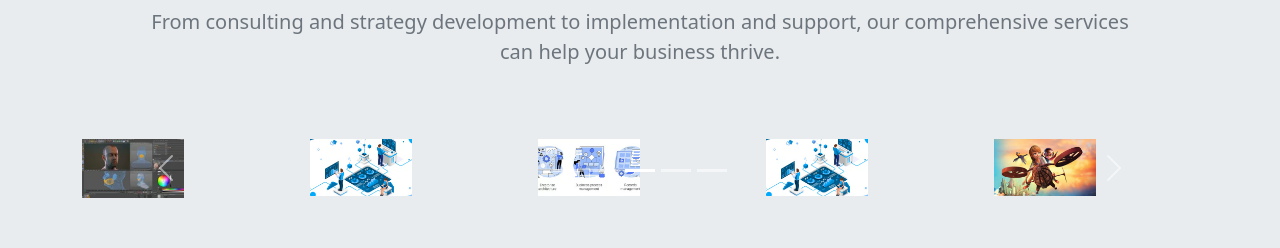
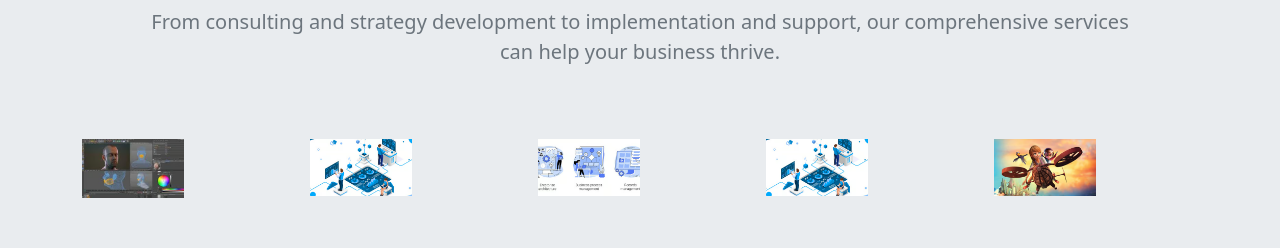
Before and after one commit to 140519982022/evocus-static-react-website, a React (Create React App) app: page / in a window 1280 px wide. Shown: the part 1420-1668 px from the top of the page. Built offline with nearby package versions, Linux system fonts and the light colour scheme.

Commit message:
remove dots arrows from carousel

```diff
--- a/src/components/ContentCarouselSection.jsx
+++ b/src/components/ContentCarouselSection.jsx
@@ -7,47 +7,33 @@ import slider4 from '../assets/images/slider4.avif';
 
 import Button from 'react-bootstrap/Button';
 
-
-// import hmm2 from '../assets/images/slider3.avif';
-
 export default function ContentCarouselSection() {
-
     const images = [
         slider1,
         slider2,
         slider3,
         slider2,
         slider4
-
-
     ];
 
     return (
-
         <>
             <div className=' container-fluid bg-body-secondary py-5 my-5 position-relative'>
-
                 <div className='container d-flex flex-column justify-content-between'>
                     <div className='row'>
-
                         <div className='col-md-11 m-auto'>
-
-
                             <div className='h1 pt-5'>
                                 Trusted by over 100+ of the world's most innovative companies
                             </div>
-
                             <div className='text-secondary py-4 text-center' style={{ fontSize: '20px' }}>
                                 From consulting and strategy development to implementation and support, our comprehensive services <br />
                                 can help your business thrive.
                             </div>
                         </div>
                     </div>
-
-
                     <Row className='row py-5'>
                         <Col>
-                            <Carousel interval={2000} pause={false} wrap={true} showIndicators={false}>
+                            <Carousel interval={2000} pause={false} wrap={true} indicators={false} prevIcon={null} nextIcon={null}>
                                 {images.map((chunk, index) => (
                                     <Carousel.Item key={index}>
                                         <Row>
@@ -62,16 +48,11 @@ export default function ContentCarouselSection() {
                             </Carousel>
                         </Col>
                     </Row>
-
-
                 </div>
                 <div className='position-absolute top-100 start-50 translate-middle'>
-                            <Button variant="primary" size="" className=''>LEARN MORE ABOUT US</Button>
-                        </div>
-
+                    <Button variant="primary" size="" className=''>LEARN MORE ABOUT US</Button>
+                </div>
             </div>
-
-
         </>
     )
 }
```
